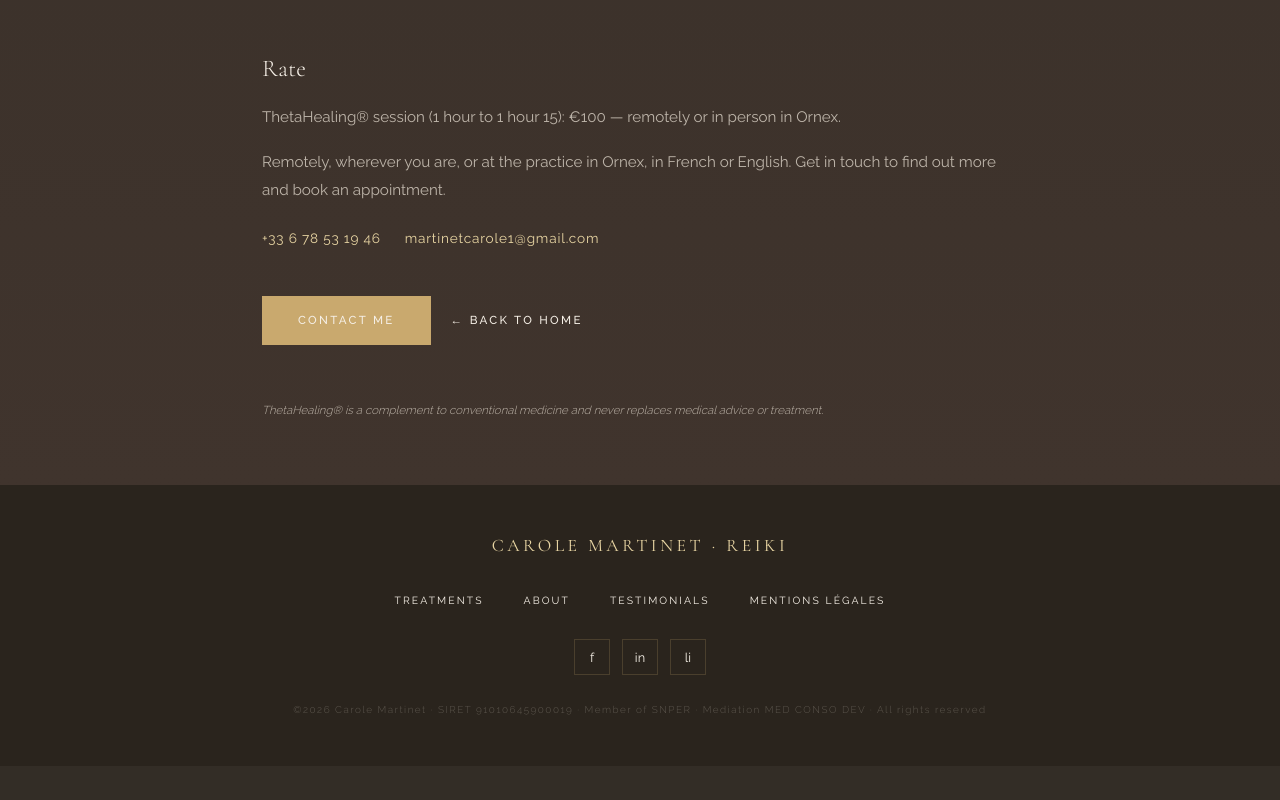
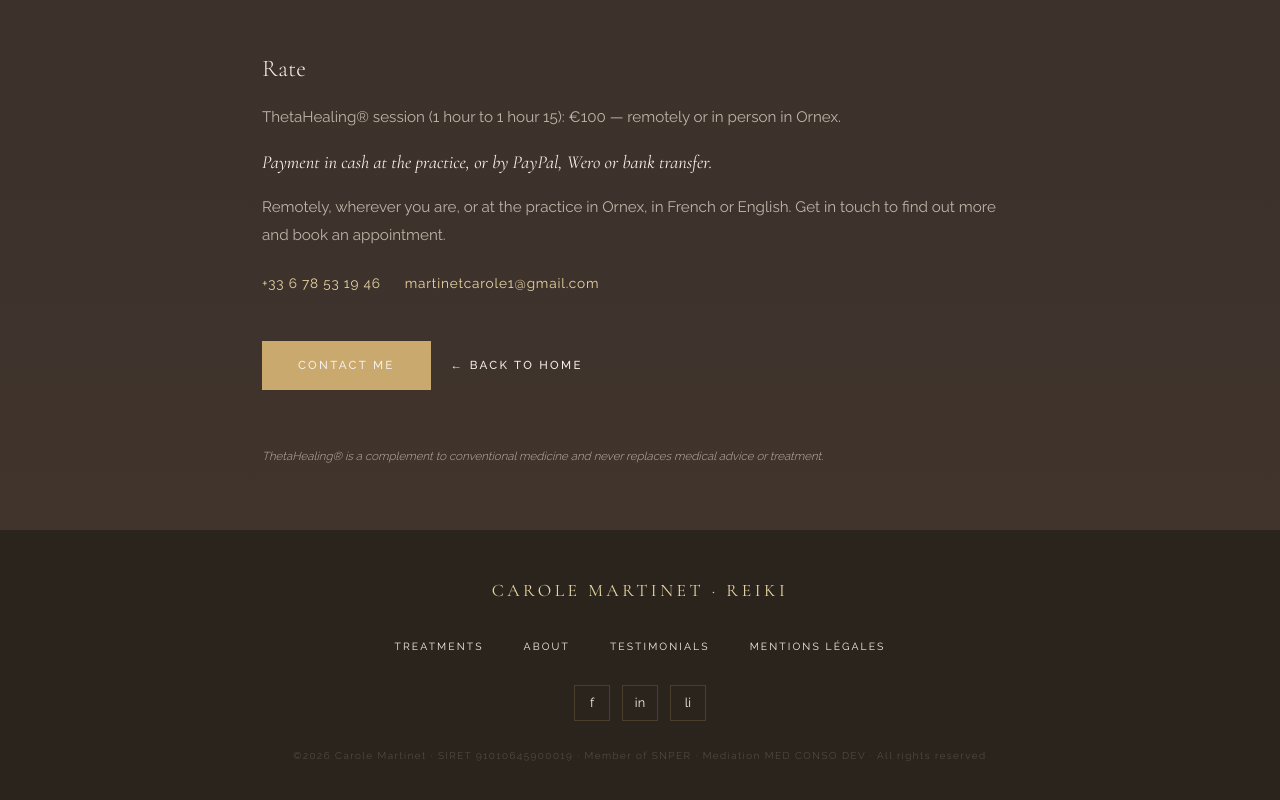
Before and after one commit to LucaMartinet7/Website_Carole, a React (Vite) app: page /thetahealing in a window 1280 px wide. Shown: the part 1218-2018 px from the top of the page. Before the commit the page ends 1984 px from the top, so only its background shows below. Built offline with nearby package versions, Linux system fonts and the light colour scheme.

Commit message:
Virement avec majuscule, moyens de paiement ajoutés pour le ThetaHealing

```diff
--- a/src/content/siteContent.en.ts
+++ b/src/content/siteContent.en.ts
@@ -524,6 +524,7 @@ export const thetaPage = {
   certification: 'Advanced DNA ThetaHealing® Practitioner — certified in Basic DNA and Advanced DNA (September 2026).',
   tarifTitle: 'Rate',
   tarif: 'ThetaHealing® session (1 hour to 1 hour 15): €100 — remotely or in person in Ornex.',
+  reglement: 'Payment in cash at the practice, or by PayPal, Wero or bank transfer.',
   pratique:
     'Remotely, wherever you are, or at the practice in Ornex, in French or English. Get in touch to find out more and book an appointment.',
   avis: 'ThetaHealing® is a complement to conventional medicine and never replaces medical advice or treatment.',
--- a/src/content/siteContent.ts
+++ b/src/content/siteContent.ts
@@ -303,7 +303,7 @@ export const seancePage = {
       { lieu: 'En cabinet à Ornex (01)', prix: '70 €' },
       { lieu: 'À Genève (occasionnellement)', prix: '120 CHF' },
     ],
-    note: 'Règlement en espèces au cabinet, ou par PayPal, Wero ou virement.',
+    note: 'Règlement en espèces au cabinet, ou par PayPal, Wero ou Virement.',
   },
   pratique: {
     lieux:
@@ -661,6 +661,7 @@ export const thetaPage = {
   certification: 'Advanced DNA ThetaHealing® Practitioner — Praticienne ThetaHealing® certifiée, niveaux ADN de base et ADN avancé (septembre 2026).',
   tarifTitle: 'Tarif',
   tarif: 'Séance de ThetaHealing® (1 h à 1 h 15) : 100 € — à distance ou en cabinet à Ornex.',
+  reglement: 'Règlement en espèces au cabinet, ou par PayPal, Wero ou Virement.',
   pratique:
     'À distance, où que vous soyez, ou en cabinet à Ornex, en français ou en anglais. Contactez-moi pour en savoir plus et convenir d’un rendez-vous.',
   avis: 'Le ThetaHealing® est un complément à la médecine traditionnelle et ne remplace en aucun cas un avis ou un traitement médical.',
--- a/src/pages/ThetaHealing.tsx
+++ b/src/pages/ThetaHealing.tsx
@@ -79,6 +79,9 @@ export function ThetaHealing() {
               <Rich text={thetaPage.tarifTitle} />
             </h3>
             <p className={body}>{thetaPage.tarif}</p>
+            <p className="mt-4 text-[1.15rem] font-normal italic leading-[1.6] text-[var(--cream)] [font-family:'Cormorant_Garamond',serif]">
+              {thetaPage.reglement}
+            </p>
             <p className={body}>{thetaPage.pratique}</p>
             <div className="mt-6 flex flex-wrap gap-x-6 gap-y-3 text-[0.85rem] tracking-[0.06em] text-[var(--gold2)]">
               <a href={`tel:${contact.phone}`}>{contact.phoneDisplay}</a>
```
